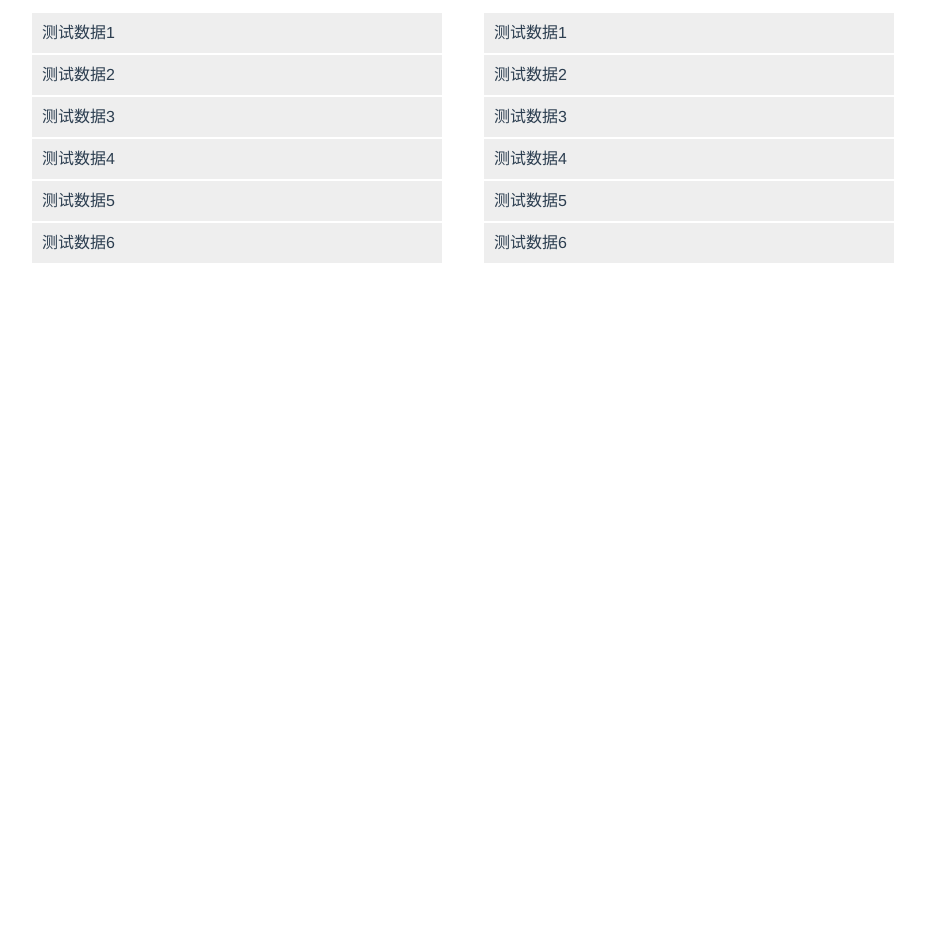
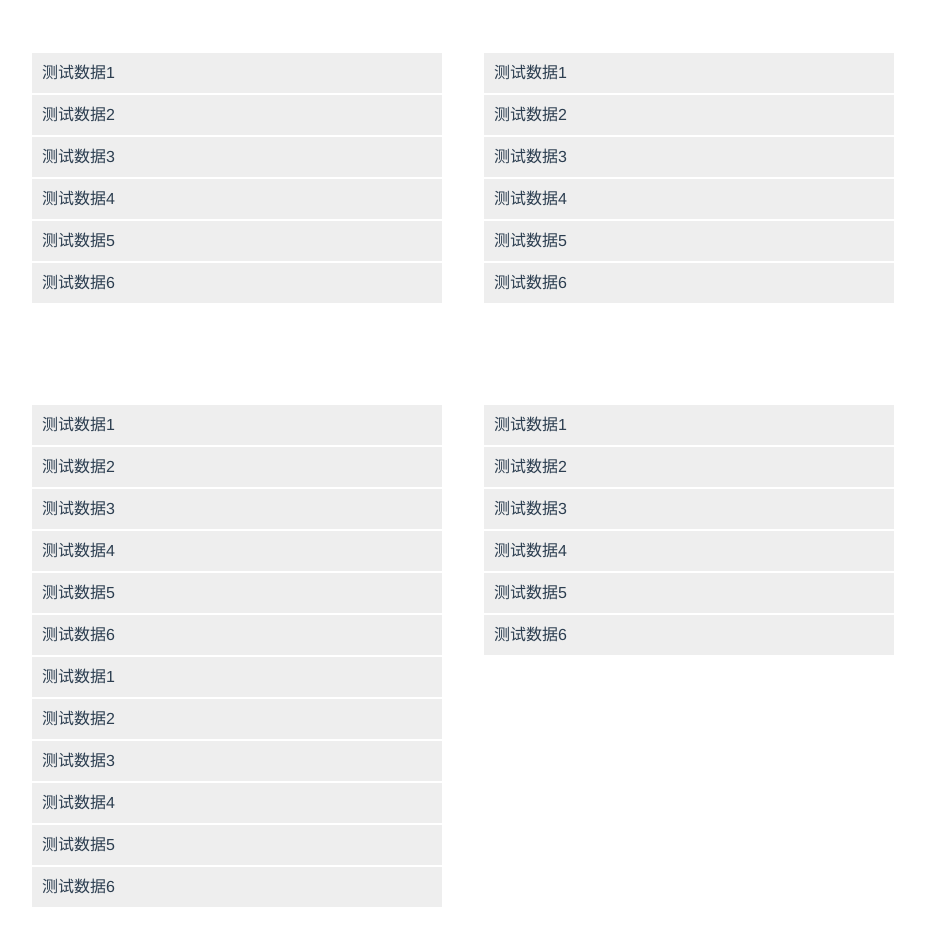
Before and after one commit to yuge9413/vue-directive-dragon, a Vue app: page / in a window 1280 px wide. Shown: the part 400-1346 px from the top of the page, without its empty margins (117-1042 px from the left). Before the commit the page ends 800 px from the top, so only its background shows below. Built offline with nearby package versions, Linux system fonts and the light colour scheme.

Commit message:
fix: 添加多数据间拖动示例

```diff
--- a/src/App.vue
+++ b/src/App.vue
@@ -12,14 +12,14 @@
         </div>
 
         <div
-            class="li-box"
+            class="li-box list-box"
             v-dragon="{target: '.li', type: 3, dataName: 'testData', callback: sortFn}"
         >
             <ul>
                 <li
                     class="li"
                     v-for="item in testData"
-                    :key="item.text"
+                    :key="item.value"
                 >
                     <span>{{ item.text }}</span>
                 </li>
@@ -27,7 +27,7 @@
         </div>
         <div
             class="more"
-            v-dragon="{target: '.li', type: 2, sort: true, callback: changeData, option: [
+            v-dragon="{target: '.li-other', type: 2, sort: true, callback: changeData, option: [
                 {
                     dataName: 'testData2',
                     container: '.li-box1'
@@ -41,7 +41,7 @@
             <div class="li-box li-box1">
                 <ul>
                     <li
-                        class="li"
+                        class="li-other"
                         v-for="item in testData2"
                         :key="item.value"
                     >
@@ -52,7 +52,91 @@
             <div class="li-box li-box2">
                 <ul>
                     <li
-                        class="li"
+                        class="li-other"
+                        v-for="item in testData3"
+                        :key="item.value"
+                    >
+                        <span>{{ item.text }}</span>
+                    </li>
+                </ul>
+            </div>
+        </div>
+
+        <div class="more">
+            <div
+                class="li-box li-box3"
+                v-dragon="{target: '.li-other2', type: 2, sort: true, callback: changeData, option: [
+                    {
+                        dataName: 'testData',
+                        container: '.li-box3'
+                    },
+                    {
+                        dataName: 'testData2',
+                        container: '.li-box4'
+                    },
+                    {
+                        dataName: 'testData3',
+                        container: '.li-box5'
+                    }
+                ]}"
+            >
+                <ul>
+                    <li
+                        class="li-other2"
+                        v-for="item in testData"
+                        :key="item.value"
+                    >
+                        <span>{{ item.text }}</span>
+                    </li>
+                </ul>
+            </div>
+            <div
+                class="li-box li-box4"
+                v-dragon="{target: '.li-other2', type: 2, sort: true, callback: changeData, option: [
+                    {
+                        dataName: 'testData',
+                        container: '.li-box3'
+                    },
+                    {
+                        dataName: 'testData2',
+                        container: '.li-box4'
+                    },
+                    {
+                        dataName: 'testData3',
+                        container: '.li-box5'
+                    }
+                ]}"
+            >
+                <ul>
+                    <li
+                        class="li-other2"
+                        v-for="item in testData2"
+                        :key="item.value"
+                    >
+                        <span>{{ item.text }}</span>
+                    </li>
+                </ul>
+            </div>
+            <div
+                class="li-box li-box5"
+                v-dragon="{target: '.li-other2', type: 2, sort: true, callback: changeData, option: [
+                    {
+                        dataName: 'testData',
+                        container: '.li-box3'
+                    },
+                    {
+                        dataName: 'testData2',
+                        container: '.li-box4'
+                    },
+                    {
+                        dataName: 'testData3',
+                        container: '.li-box5'
+                    }
+                ]}"
+            >
+                <ul>
+                    <li
+                        class="li-other2"
                         v-for="item in testData3"
                         :key="item.value"
                     >
@@ -181,10 +265,11 @@ export default {
     width: 400px;
     height: 200px;
     position: absolute;
-    top: 50px;
+    top: 100px;
     left: 50%;
     text-align: center;
     border: 1px solid #aaa;
+    background: #fff;
 }
 
 .head {
@@ -192,6 +277,11 @@ export default {
     line-height: 50px;
     background-color: #eee;
     border-bottom: 1px solid #aaa;
+}
+
+.list-box {
+    margin: 100px;
+    width: 100%;
 }
 
 .li-box ul{
```
